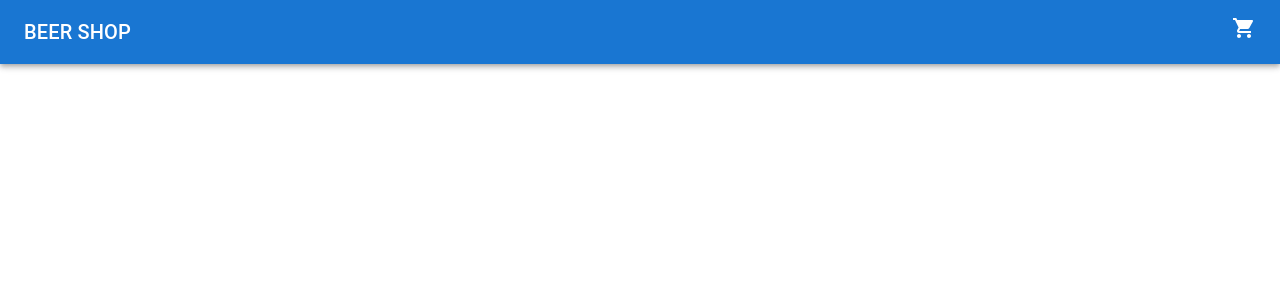
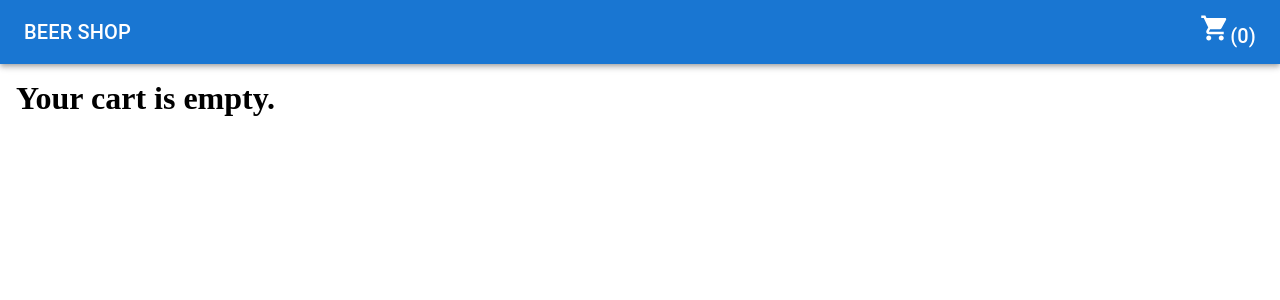
Before and after one commit to Grzegorz-Perkowski/beer-shop, a React (Vite) app: page /cart in a window 1280 px wide. Shown: the top 300 px of the page. Built offline with nearby package versions, Linux system fonts and the light colour scheme.

Commit message:
Add spinner to isLoading

```diff
--- a/src/components/BeerDetails/BeerDetails.jsx
+++ b/src/components/BeerDetails/BeerDetails.jsx
@@ -1,14 +1,26 @@
-import { useGetBeerByIdQuery } from "../../services/beersApi";
+import { useGetBeerByIdQuery } from "../../services/api/beersApi";
 import { useParams } from "react-router-dom";
 import Grid from "@mui/material/Unstable_Grid2/Grid2";
 import Box from "@mui/material/Box";
+import CircularProgress from "@mui/material/CircularProgress";
 
 const BeerDetails = () => {
   const { id } = useParams();
   const { data: beer, isLoading, isError } = useGetBeerByIdQuery(id);
 
   if (isLoading) {
-    return <div>Loading...</div>;
+    return (
+      <Box
+        sx={{
+          display: "flex",
+          justifyContent: "center",
+          alignItems: "center",
+          minHeight: "100vh",
+        }}
+      >
+        <CircularProgress />
+      </Box>
+    );
   }
 
   if (isError) {
--- a/src/components/BeersList/BeersList.jsx
+++ b/src/components/BeersList/BeersList.jsx
@@ -1,12 +1,25 @@
-import { useGetAllBeersQuery } from "../../services/beersApi";
+import { useGetAllBeersQuery } from "../../services/api/beersApi";
 import Grid from "@mui/material/Unstable_Grid2/Grid2";
 import BeerItem from "../BeerItem/BeerItem";
+import CircularProgress from "@mui/material/CircularProgress";
+import Box from "@mui/material/Box";
 
 function BeersList() {
   const { data: beers, isLoading, isError } = useGetAllBeersQuery();
 
   if (isLoading) {
-    return <div>Loading...</div>;
+    return (
+      <Box
+        sx={{
+          display: "flex",
+          justifyContent: "center",
+          alignItems: "center",
+          minHeight: "100vh",
+        }}
+      >
+        <CircularProgress />
+      </Box>
+    );
   }
 
   if (isError) {
--- a/src/components/Cart/Cart.jsx
+++ b/src/components/Cart/Cart.jsx
@@ -13,20 +13,24 @@ const Cart = () => {
         m: 2,
       }}
     >
+      {cart.length === 0 ? (
+        <h1>Your cart is empty.</h1>
+      ) : (
         <Grid
           container
-        spacing={2}
+          spacing={4}
           display="flex"
           flexDirection="column"
           alignContent="flex-start"
           m={4}
         >
-        {cart.map(({ id, quantity }) => (
+          {cart?.map(({ id, quantity }) => (
             <Grid key={id}>
               <CartItem id={id} quantity={quantity} />
             </Grid>
           ))}
         </Grid>
+      )}
     </Box>
   );
 };
--- a/src/components/CartItem/CartItem.jsx
+++ b/src/components/CartItem/CartItem.jsx
@@ -1,4 +1,4 @@
-import { useGetBeerByIdQuery } from "../../services/beersApi";
+import { useGetBeerByIdQuery } from "../../services/api/beersApi";
 import PropTypes from "prop-types";
 import { useDispatch } from "react-redux";
 import { addToCart, removeFromCart } from "../../store/cartSlice";
--- a/src/components/Navbar/Navbar.jsx
+++ b/src/components/Navbar/Navbar.jsx
@@ -25,8 +25,12 @@ function Navbar() {
 
           <Typography variant="h6" noWrap component="div">
             <Link to="/cart" style={{ textDecoration: "none", color: "white" }}>
-              <ShoppingCartIcon />
-              {totalQuantity > 0 && <span>({totalQuantity})</span>}
+              <ShoppingCartIcon sx={{ fontSize: 30 }} />
+              {totalQuantity > 0 ? (
+                <span>({totalQuantity})</span>
+              ) : (
+                <span>(0)</span>
+              )}
             </Link>
           </Typography>
         </Toolbar>
--- a/src/store/store.js
+++ b/src/store/store.js
@@ -1,5 +1,5 @@
 import { configureStore } from "@reduxjs/toolkit";
-import { beersApi } from "../services/beersApi";
+import { beersApi } from "../services/api/beersApi";
 import { cartSlice } from "./cartSlice";
 
 export const store = configureStore({
```
Also changed, not shown: src/services/api/beersApi.js (renamed from src/services/beersApi.js). Lines whose indentation alone changed are shown as unchanged.
